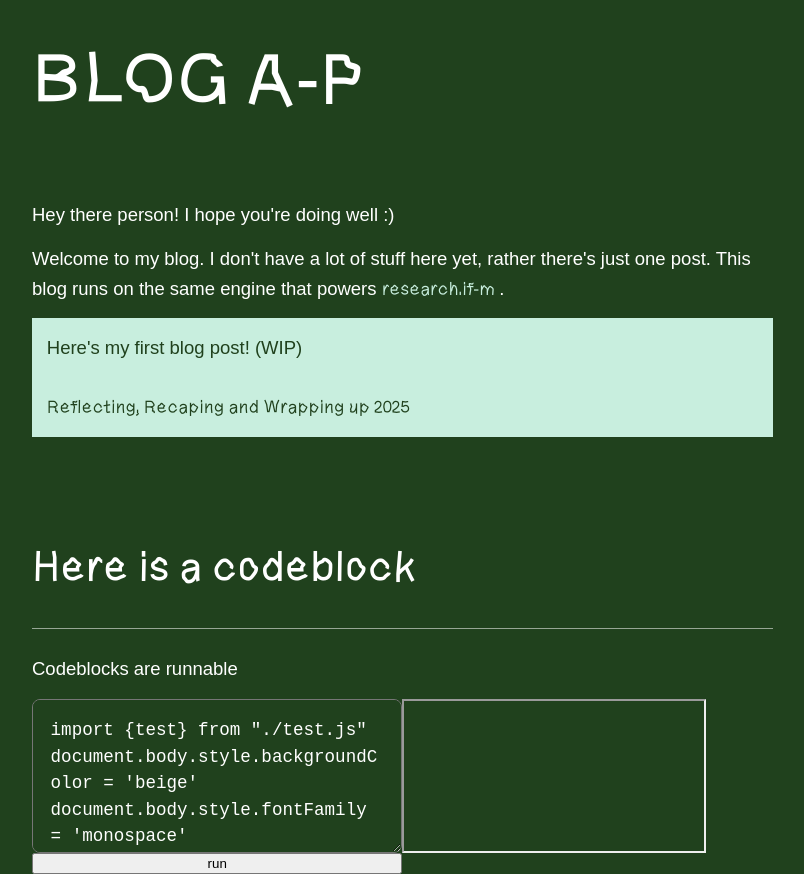
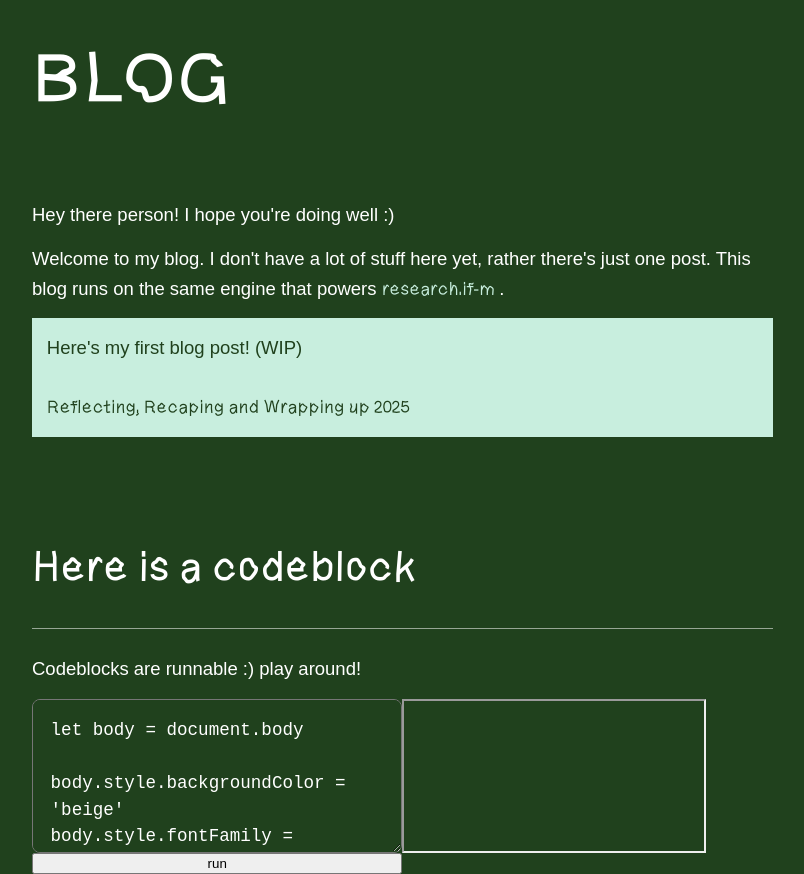
Before and after one commit to caizoryan/blog.a-p, a plain HTML site: page index.html in a window 1280 px wide. Shown: the whole page, without its empty margins (116-920 px from the left). Drawn offline with Linux system fonts and the light colour scheme.

Commit message:
looks good

```diff
--- a/index.html
+++ b/index.html
@@ -5,24 +5,30 @@
 	<link rel="stylesheet" href="/styles/style.css">
 </head>
 <body>
-	<h1> BLOG A-P </h1>
+	<h1> BLOG </h1>
 <p> Hey there person! I hope you're doing well :) </p>
 <p> Welcome to my blog. I don't have a lot of stuff here yet, rather there's just one post. This blog runs on the same engine that powers <a href = "https://research.if-m.works"> research.if-m </a>. </p>
 <p class='insert'> Here's my first blog post! (WIP)<br></br><a href = "./pages/wrapping_2025.html"> Reflecting, Recaping and Wrapping up 2025 </a> </p>
 <h3> Here is a codeblock </h3>
-<p> Codeblocks are runnable </p>
+<p> Codeblocks are runnable :) play around! </p>
 <div class='two-col codeblock'>
-		<textarea>import {test} from "./test.js"
-document.body.style.backgroundColor = 'beige'
-document.body.style.fontFamily = 'monospace'
-document.body.innerHTML = test
+		<textarea>let body = document.body
+
+body.style.backgroundColor = 'beige'
+body.style.fontFamily = 'monospace'
+body.innerHTML = "<h1>Hello world!</h1>"
+
 console.log("running")
+console.log("check console")
 </textarea>
-		<iframe srcdoc='<body></body><script type="module">import {test} from "./test.js"
-document.body.style.backgroundColor = 'beige'
-document.body.style.fontFamily = 'monospace'
-document.body.innerHTML = test
+		<iframe srcdoc='<body></body><script type="module">let body = document.body
+
+body.style.backgroundColor = 'beige'
+body.style.fontFamily = 'monospace'
+body.innerHTML = "<h1>Hello world!</h1>"
+
 console.log("running")
+console.log("check console")
 </script>'></iframe>
 		<button>run</button>
 	</div>
```
Also changed, not shown: compile.js (+0 -17 lines), compile.js.html (+0 -17 lines), index.md (+10 -6 lines).
